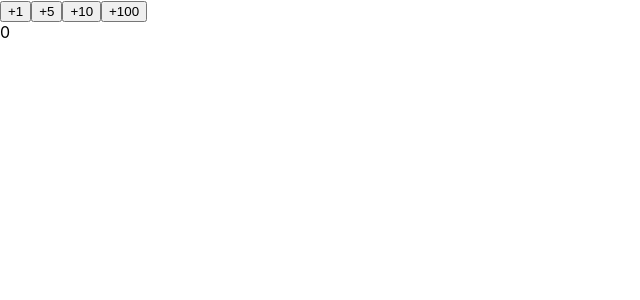
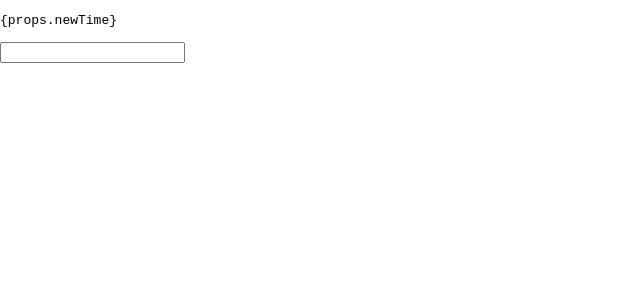
Before and after one commit to jeik0s/reactBasic, a React (Create React App) app: page / in a window 1280 px wide. Shown: the top 300 px of the page, without its empty margins (0-640 px from the left). Built offline with nearby package versions, Linux system fonts and the light colour scheme.

Commit message:
Difference between react and html dom

```diff
--- a/src/index.js
+++ b/src/index.js
@@ -6,42 +6,41 @@ import reportWebVitals from './reportWebVitals';
 
 const root = ReactDOM.createRoot(document.getElementById('root'));
 
-function IncrementValue(props){
-  const hendleClick = () => props.OnClick(props.incrementBy);
-  return(
-    <button onClick={hendleClick}>
-      +{props.incrementBy}
-    </button>
+function ShowInput(props){
+  return (
+    React.createElement(
+      'pre',
+      null,
+      "{props.newTime}"
+    )
   )
 }
 
-function DisplayValue(props){
-  return (
-    <div>
-      {props.message}
-    </div>
+function ShowTime(){
+  return(
+    React.createElement(
+      'input',
+      null
+    )
   )
 }
 
+
 function MyApp(){
-  const [counter, setCounter] = useState(0)
-  const incrementCounter = (n) => setCounter(counter+n)
-  return(
+  var currentTime = 'adsads'
+  return (
     <>
-    <IncrementValue OnClick={incrementCounter} incrementBy={1}/>
-    <IncrementValue OnClick={incrementCounter} incrementBy={5}/>
-    <IncrementValue OnClick={incrementCounter} incrementBy={10}/>
-    <IncrementValue OnClick={incrementCounter} incrementBy={100}/>
-    <DisplayValue message={counter}/>
+    <ShowInput />
+    <ShowTime newTime={currentTime}/>
     </>
   )
 }
 
 root.render(
-  <React.StrictMode>
-    <MyApp />
-  </React.StrictMode>
+  <MyApp />
 );
+
+
 
 // If you want to start measuring performance in your app, pass a function
 // to log results (for example: reportWebVitals(console.log))
```
Also changed, not shown: src/tasks/task1.js (added, +49 -0 lines), 1 other file (tests, documents, lock files or other folders).
